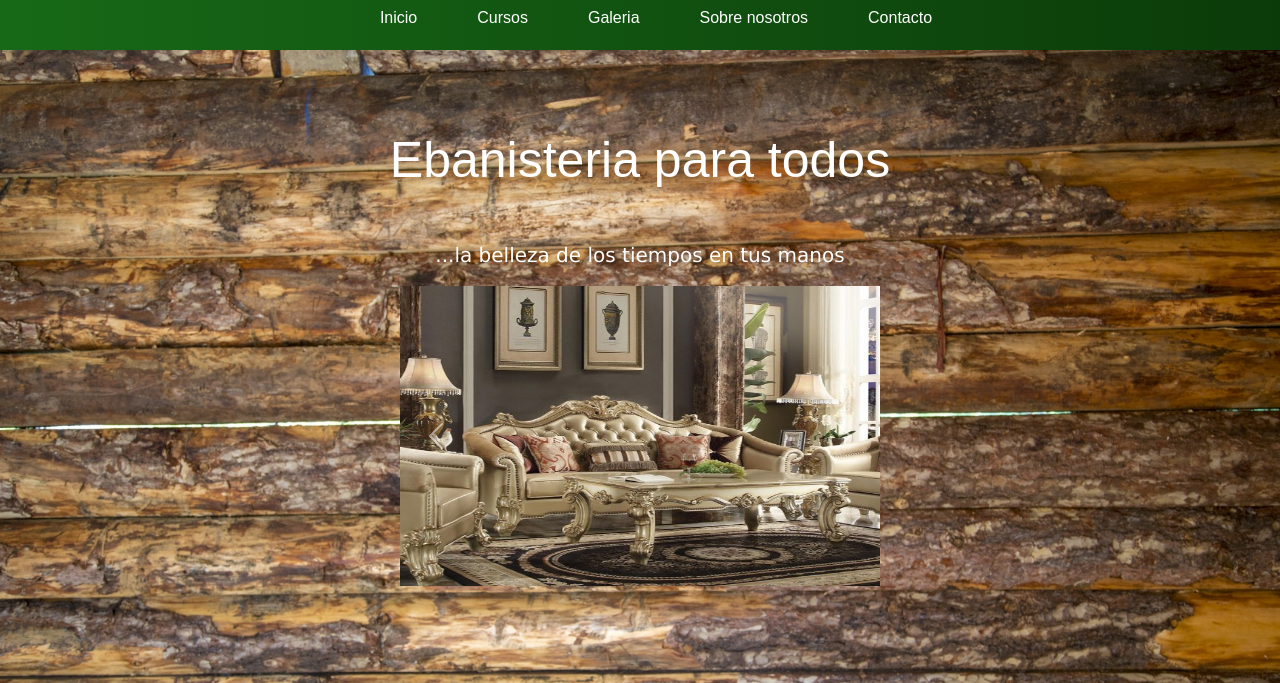
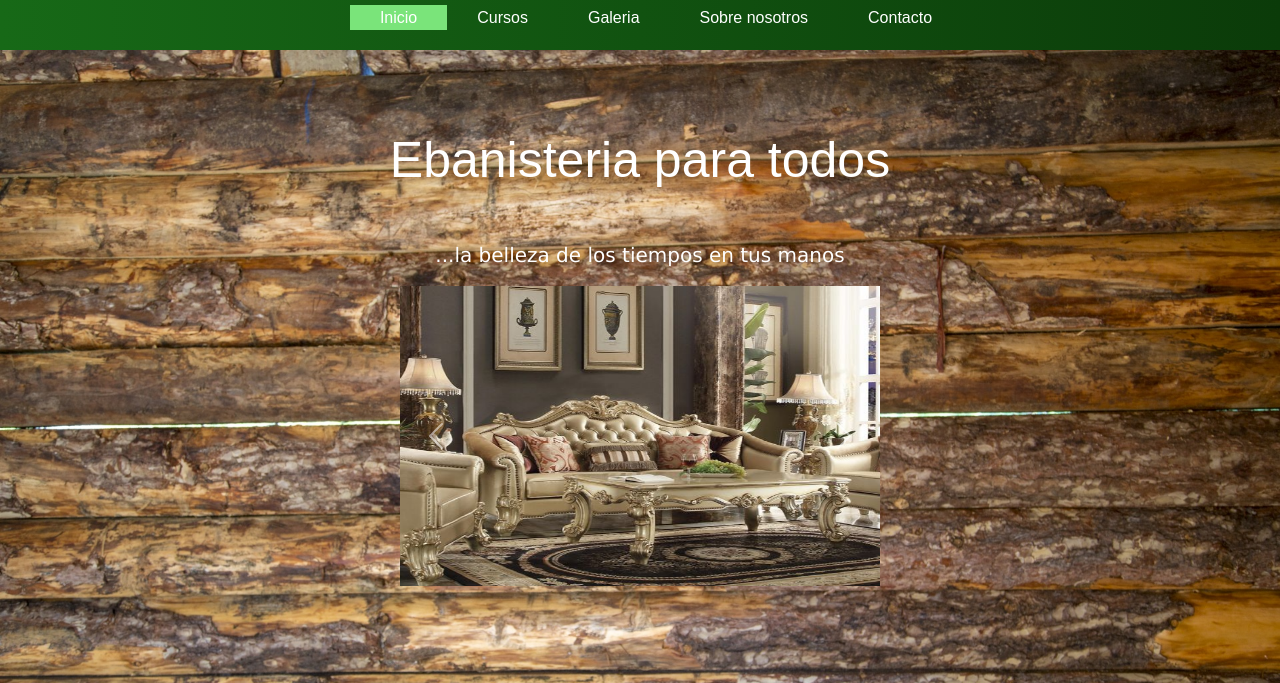
Before and after one commit to marto2508/ebanisteriaparatodos, a plain HTML site: page index.html in a window 1280 px wide. In both pictures the pointer is over the item "Inicio". Shown: the top 683 px of the page. Drawn offline with nearby package versions, Linux system fonts and the light colour scheme.

Commit message:
se agrego  transiciones al nav

```diff
--- a/estilos/estiloCss.css
+++ b/estilos/estiloCss.css
@@ -34,6 +34,15 @@ header{
     color: white;
     text-decoration: none;
     font-family: Arial, Helvetica, sans-serif;
+
+}
+
+.items{
+    transition: background-color 2s;
+}
+
+.items:hover{
+    background: rgb(122, 228, 122);
 }
 
 main{
```
